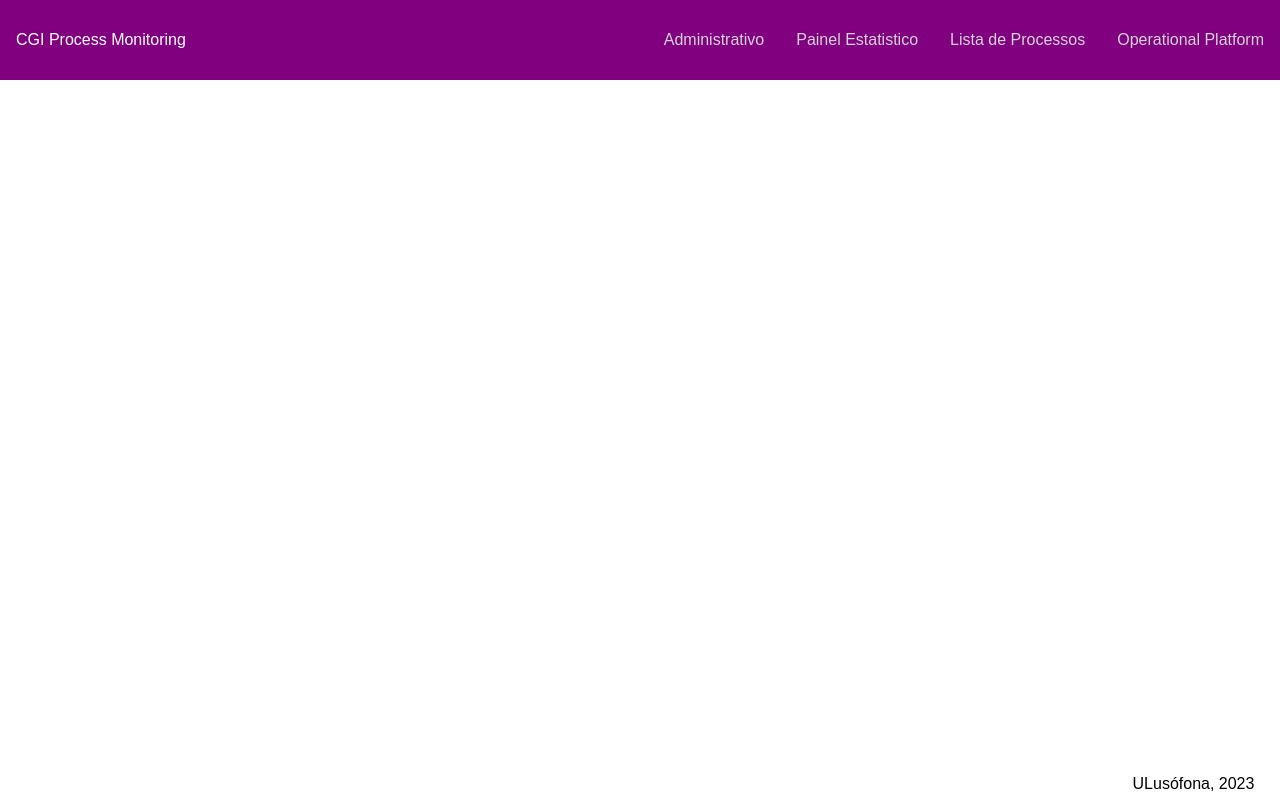
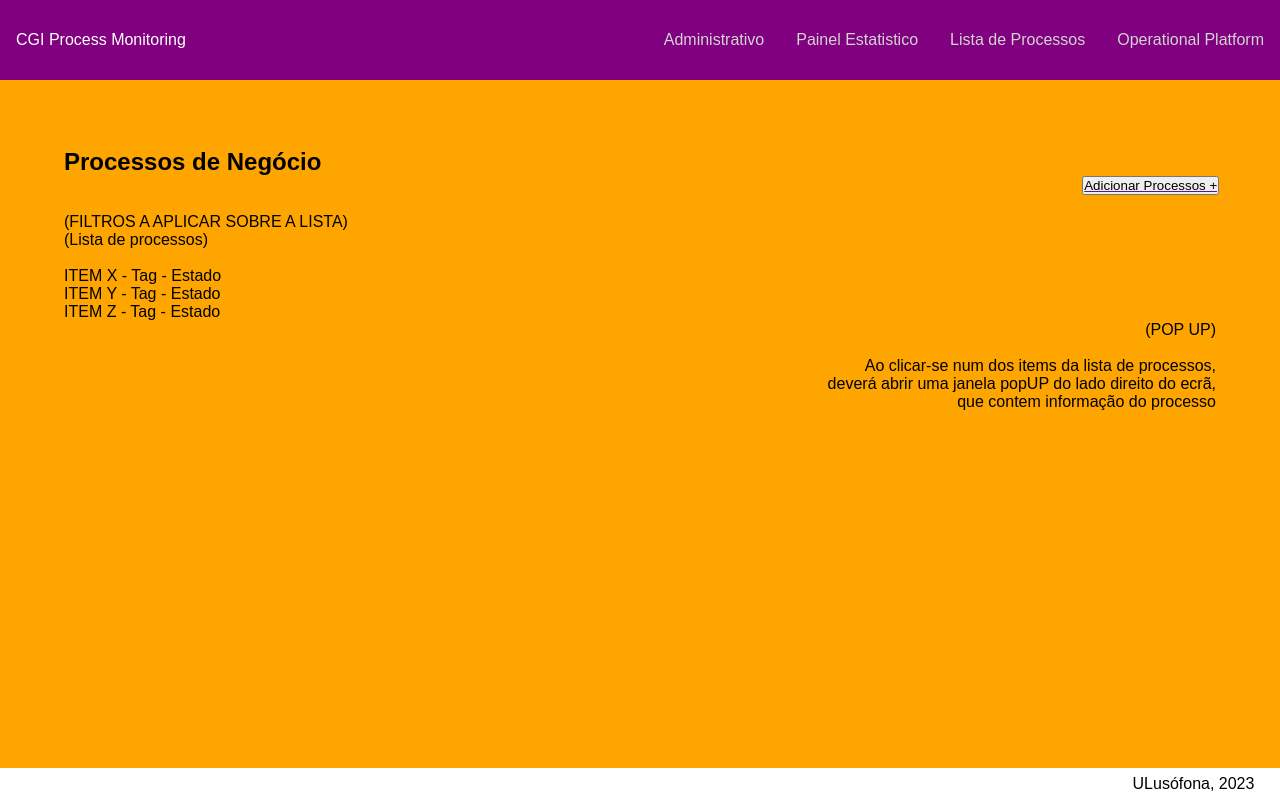
Before and after one commit to vanguart/CGI-Process-Monitoring-302-303, a Django app: template apps/process_listing/templates/process_listing/process_listing.html in a window 1280 px wide. Run offline with Django 4.2, Linux system fonts and the light colour scheme; the template is opened without the code that fills it, so the values that code supplies are empty.

Commit message:
Organizing `process_listing` page & css

```diff
--- a/apps/process_listing/templates/process_listing/process_listing.html
+++ b/apps/process_listing/templates/process_listing/process_listing.html
@@ -1 +1,49 @@
 {% extends 'main/main.html' %}
+
+{% block style %}
+
+    {% load static %}
+    <link rel="stylesheet" type="text/css" href="{% static 'css/process_listing/process_listing.css' %}"/>
+
+
+{% endblock style %}
+
+
+{% block main %}
+
+
+<div class="background">
+
+    <div class="title">
+        <h2>Processos de Negócio</h2>
+        <a href="">
+            <input type="button" value="Adicionar Processos +">
+        </a>
+        <br>
+        <p> (FILTROS A APLICAR SOBRE A LISTA) </p>
+    </div>
+
+    <div class="processList">
+        <p>(Lista de processos)</p>
+        <br>
+        <p>ITEM X  -   Tag  -   Estado</p>
+        <p>ITEM Y  -   Tag  -   Estado</p>
+        <p>ITEM Z  -   Tag  -   Estado</p>
+    </div>
+
+    <div class="PopUPInfo">
+        <p>(POP UP)</p>
+        <br>
+        <p>Ao clicar-se num dos items da lista de processos,</p>
+        <p>deverá abrir uma janela popUP do lado direito do ecrã,</p>
+        <p>que contem informação do processo</p>
+
+
+    </div>
+
+
+
+</div>
+
+
+{% endblock %}
--- /dev/null
+++ b/static/css/process_listing/process_listing.css
@@ -0,0 +1,34 @@
+.background {
+    height: 100%;
+    width: 100%;
+    position: fixed;
+    top: 0;
+    overflow-x: hidden;
+    padding-top: 20px;
+    background-color: orange;
+}
+
+.title {
+    margin-top: 10%;
+    text-align: left;
+    margin-left: 5%;
+}
+
+.processList {
+    text-align: left;
+    margin-left: 5%;
+}
+
+.PopUPInfo {
+    text-align: right;
+}
+.PopUPInfo > p{
+    text-align: right;
+    margin-right: 5%;
+}
+
+.title > a{
+    display: flex;
+    justify-content: flex-end;
+    margin-right: 5%;
+}
```
